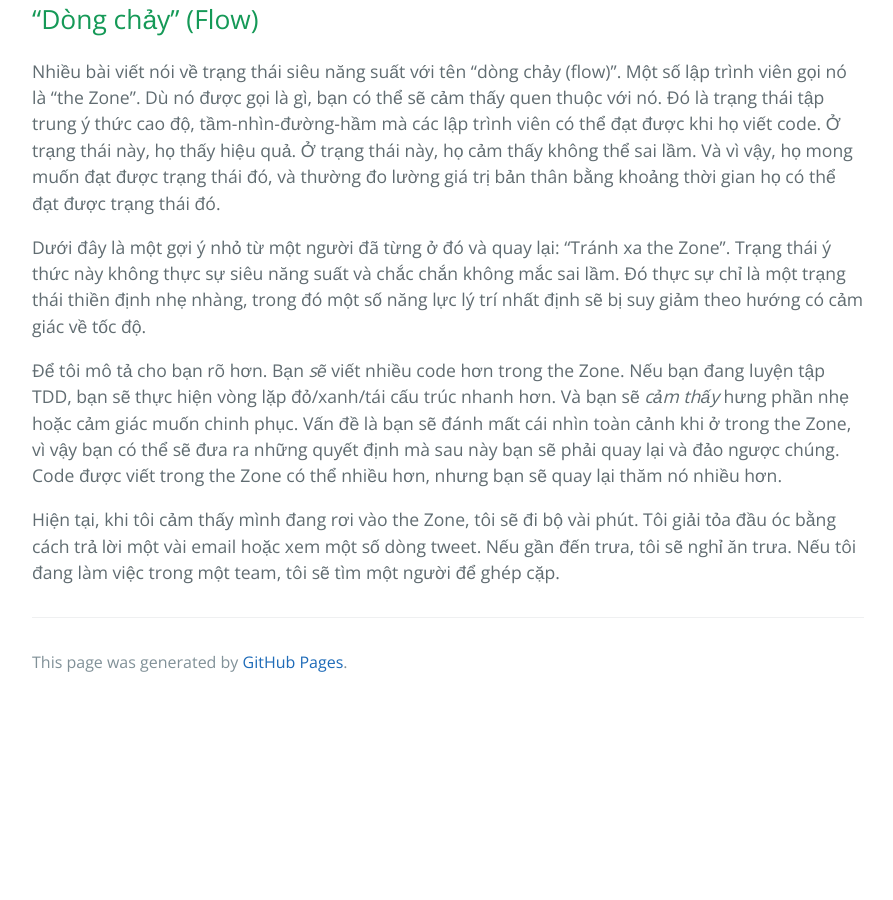
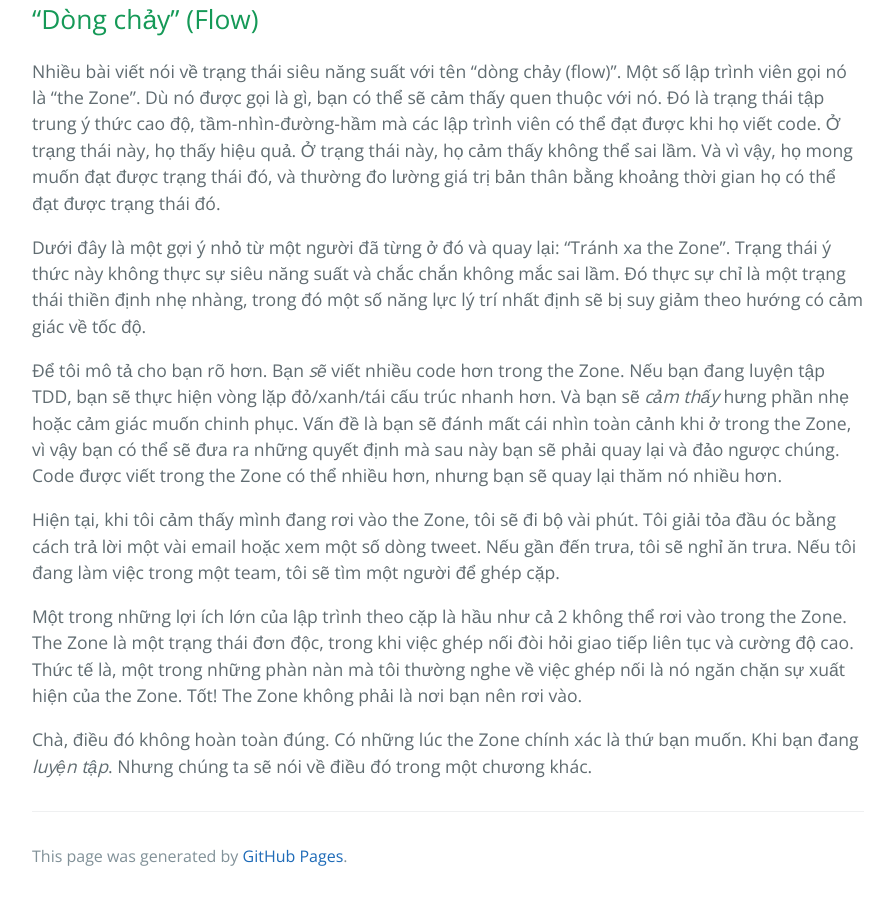
Before and after one commit to HaiBV/haibv.github.io, a Jekyll site: the page built from clean-coder/chapter-4-coding.md, in a window 1280 px wide and 900 px high, scrolled down 3885 px. Shown: the whole window, without its empty margins (192-1085 px from the left). Built offline with Jekyll 4.4.1, drawn with Linux system fonts in a browser that asks for light colours; our own code applies the rules of GitHub Pages for plain Markdown files; before the commit the page ends 4591 px from its top, so only the background shows below that.

Commit message:
Book - The Clean Coder - Chapter 4 - Coding

```diff
--- a/clean-coder/chapter-4-coding.md
+++ b/clean-coder/chapter-4-coding.md
@@ -75,3 +75,7 @@ Dưới đây là một gợi ý nhỏ từ một người đã từng ở đó
 Để tôi mô tả cho bạn rõ hơn. Bạn _sẽ_ viết nhiều code hơn trong the Zone. Nếu bạn đang luyện tập TDD, bạn sẽ thực hiện vòng lặp đỏ/xanh/tái cấu trúc nhanh hơn. Và bạn sẽ _cảm thấy_ hưng phần nhẹ hoặc cảm giác muốn chinh phục. Vấn đề là bạn sẽ đánh mất cái nhìn toàn cảnh khi ở trong the Zone, vì vậy bạn có thể sẽ đưa ra những quyết định mà sau này bạn sẽ phải quay lại và đảo ngược chúng. Code được viết trong the Zone có thể nhiều hơn, nhưng bạn sẽ quay lại thăm nó nhiều hơn.
 
 Hiện tại, khi tôi cảm thấy mình đang rơi vào the Zone, tôi sẽ đi bộ vài phút. Tôi giải tỏa đầu óc bằng cách trả lời một vài email hoặc xem một số dòng tweet. Nếu gần đến trưa, tôi sẽ nghỉ ăn trưa. Nếu tôi đang làm việc trong một team, tôi sẽ tìm một người để ghép cặp.
+
+Một trong những lợi ích lớn của lập trình theo cặp là hầu như cả 2 không thể rơi vào trong the Zone. The Zone là một trạng thái đơn độc, trong khi việc ghép nối đòi hỏi giao tiếp liên tục và cường độ cao. Thức tế là, một trong những phàn nàn mà tôi thường nghe về việc ghép nối là nó ngăn chặn sự xuất hiện của the Zone. Tốt! The Zone không phải là nơi bạn nên rơi vào.
+
+Chà, điều đó không hoàn toàn đúng. Có những lúc the Zone chính xác là thứ bạn muốn. Khi bạn đang _luyện tập_. Nhưng chúng ta sẽ nói về điều đó trong một chương khác.
```
